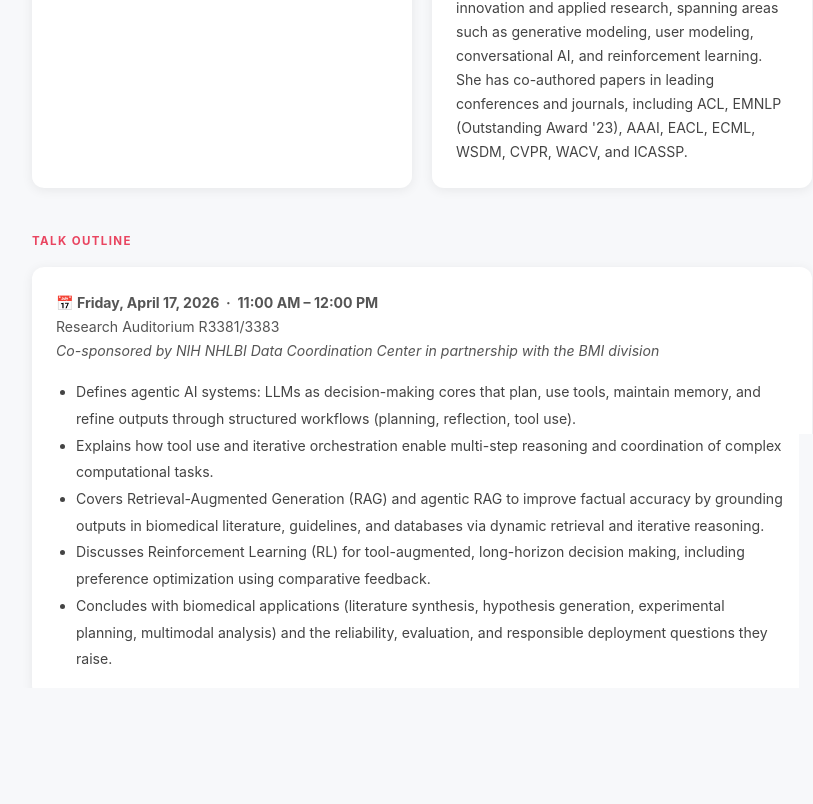
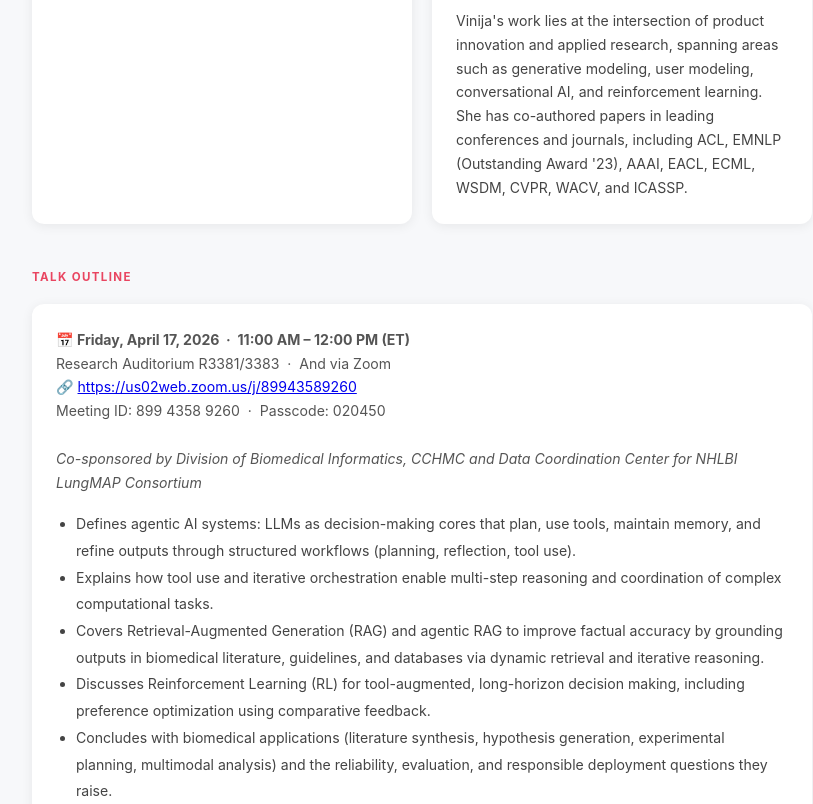
Before and after one commit to pankajrajdeo/ai-talk-2026, a plain HTML site: page index.html in a window 1280 px wide. Shown: the part 1091-1895 px from the top of the page, without its empty margins (218-1031 px from the left). Drawn offline with Linux system fonts and the light colour scheme.

Commit message:
Update index.html

```diff
--- a/index.html
+++ b/index.html
@@ -121,6 +121,7 @@
   <div class="badge">Talk Resources</div>
   <h1>Beyond LLMs: Agentic AI for Biomedicine</h1>
   <p>Pre-reading materials, speaker bios, and talk outline</p>
+  <p style="margin-top:14px; font-size:0.82rem; opacity:0.65; font-style:italic;">Brought to you by the Division of Biomedical Informatics, CCHMC &amp; the Data Coordination Center for the NHLBI LungMAP Consortium</p>
 </header>
 
 <main>
@@ -161,9 +162,11 @@
     <div class="section-title">Talk Outline</div>
     <div class="outline-card">
       <div style="margin-bottom:16px; font-size:0.88rem; color:#555;">
-        <strong>📅 Friday, April 17, 2026 &nbsp;·&nbsp; 11:00 AM – 12:00 PM</strong><br/>
-        Research Auditorium R3381/3383<br/>
-        <em>Co-sponsored by NIH NHLBI Data Coordination Center in partnership with the BMI division</em>
+        <strong>📅 Friday, April 17, 2026 &nbsp;·&nbsp; 11:00 AM – 12:00 PM (ET)</strong><br/>
+        Research Auditorium R3381/3383 &nbsp;·&nbsp; And via Zoom<br/>
+        🔗 <a href="https://us02web.zoom.us/j/89943589260" target="_blank">https://us02web.zoom.us/j/89943589260</a><br/>
+        Meeting ID: 899 4358 9260 &nbsp;·&nbsp; Passcode: 020450<br/><br/>
+        <em>Co-sponsored by Division of Biomedical Informatics, CCHMC and Data Coordination Center for NHLBI LungMAP Consortium</em>
       </div>
       <ul style="padding-left:20px; color:#444; font-size:0.88rem; line-height:1.9;">
         <li>Defines agentic AI systems: LLMs as decision-making cores that plan, use tools, maintain memory, and refine outputs through structured workflows (planning, reflection, tool use).</li>
```
